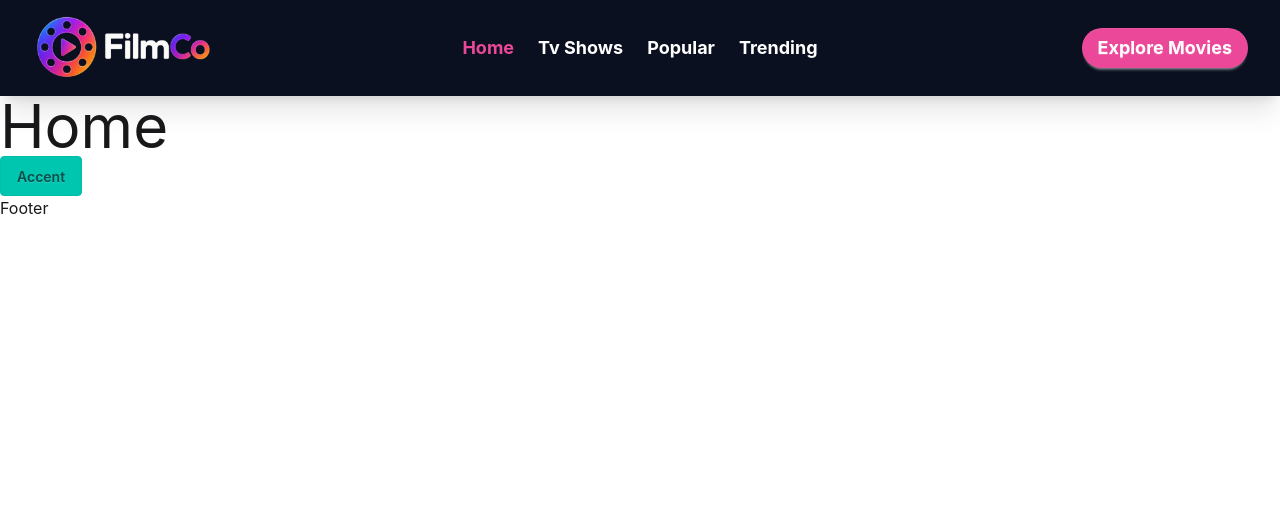
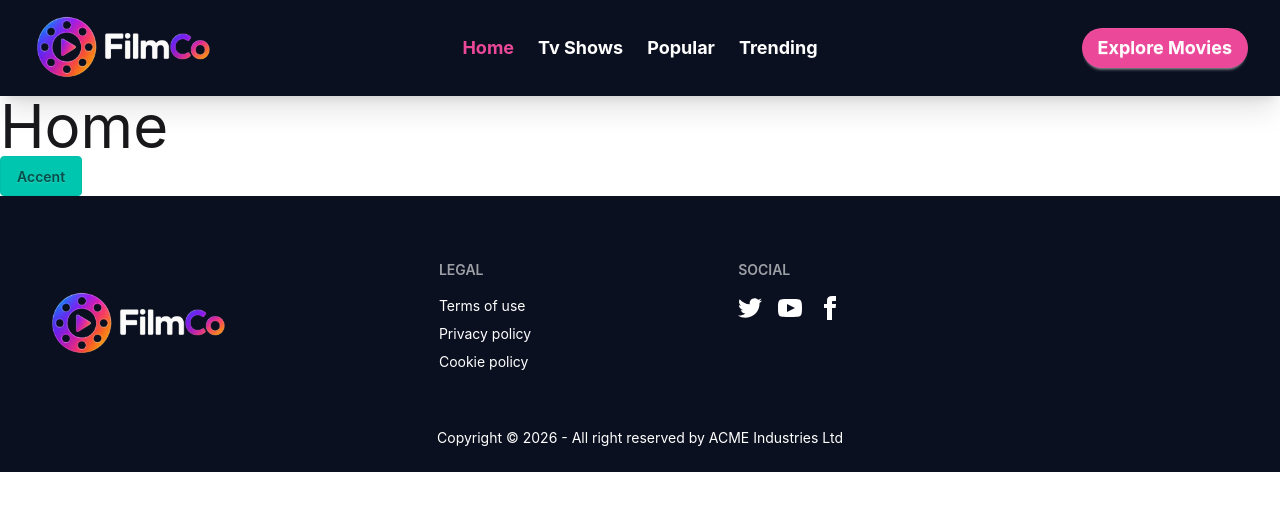
Before and after one commit to SumiAkter2/filmCo, a React (Vite) app in the folder filmCo/: page / in a window 1280 px wide. Shown: the top 510 px of the page. Built offline with nearby package versions, Linux system fonts and the light colour scheme.

Commit message:
added footer

```diff
--- a/filmCo/src/components/Footer.jsx
+++ b/filmCo/src/components/Footer.jsx
@@ -1,9 +1,65 @@
-import React from "react";
+import logoImg from "../assets/images/logo-4-removebg-preview.png";
 
 const Footer = () => {
   return (
-    <div>
-      <h1>Footer</h1>
+    <div className="bg-[#0B1020] py-6">
+      <footer className="footer sm:footer-horizontal  text-white p-10">
+        <aside>
+          <img className="w-48 " src={logoImg} alt="brand-logo" />
+        </aside>
+        <nav>
+          <h6 className="footer-title">Legal</h6>
+          <a className="link link-hover">Terms of use</a>
+          <a className="link link-hover">Privacy policy</a>
+          <a className="link link-hover">Cookie policy</a>
+        </nav>
+        <nav>
+          <h6 className="footer-title">Social</h6>
+          <div className="grid grid-flow-col gap-4">
+            <a>
+              <svg
+                aria-label="Twitter"
+                xmlns="http://www.w3.org/2000/svg"
+                width="24"
+                height="24"
+                viewBox="0 0 24 24"
+                className="fill-current"
+              >
+                <path d="M24 4.557c-.883.392-1.832.656-2.828.775 1.017-.609 1.798-1.574 2.165-2.724-.951.564-2.005.974-3.127 1.195-.897-.957-2.178-1.555-3.594-1.555-3.179 0-5.515 2.966-4.797 6.045-4.091-.205-7.719-2.165-10.148-5.144-1.29 2.213-.669 5.108 1.523 6.574-.806-.026-1.566-.247-2.229-.616-.054 2.281 1.581 4.415 3.949 4.89-.693.188-1.452.232-2.224.084.626 1.956 2.444 3.379 4.6 3.419-2.07 1.623-4.678 2.348-7.29 2.04 2.179 1.397 4.768 2.212 7.548 2.212 9.142 0 14.307-7.721 13.995-14.646.962-.695 1.797-1.562 2.457-2.549z"></path>
+              </svg>
+            </a>
+            <a>
+              <svg
+                aria-label="YouTube"
+                xmlns="http://www.w3.org/2000/svg"
+                width="24"
+                height="24"
+                viewBox="0 0 24 24"
+                className="fill-current"
+              >
+                <path d="M19.615 3.184c-3.604-.246-11.631-.245-15.23 0-3.897.266-4.356 2.62-4.385 8.816.029 6.185.484 8.549 4.385 8.816 3.6.245 11.626.246 15.23 0 3.897-.266 4.356-2.62 4.385-8.816-.029-6.185-.484-8.549-4.385-8.816zm-10.615 12.816v-8l8 3.993-8 4.007z"></path>
+              </svg>
+            </a>
+            <a>
+              <svg
+                aria-label="Facebook"
+                xmlns="http://www.w3.org/2000/svg"
+                width="24"
+                height="24"
+                viewBox="0 0 24 24"
+                className="fill-current"
+              >
+                <path d="M9 8h-3v4h3v12h5v-12h3.642l.358-4h-4v-1.667c0-.955.192-1.333 1.115-1.333h2.885v-5h-3.808c-3.596 0-5.192 1.583-5.192 4.615v3.385z"></path>
+              </svg>
+            </a>
+          </div>
+        </nav>
+        <aside></aside>
+      </footer>
+      <p className="text-bold text-sm text-white text-center">
+        Copyright © {new Date().getFullYear()} - All right reserved by ACME
+        Industries Ltd
+      </p>
     </div>
   );
 };
```
